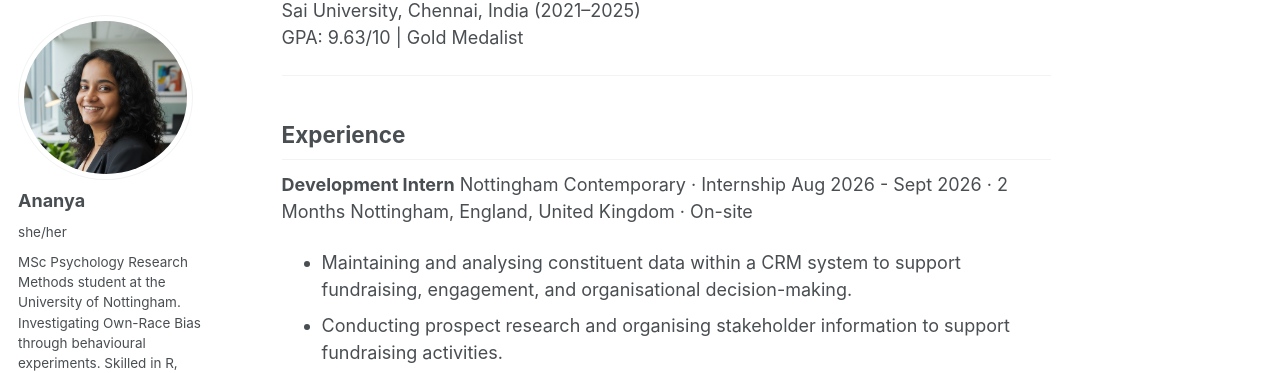
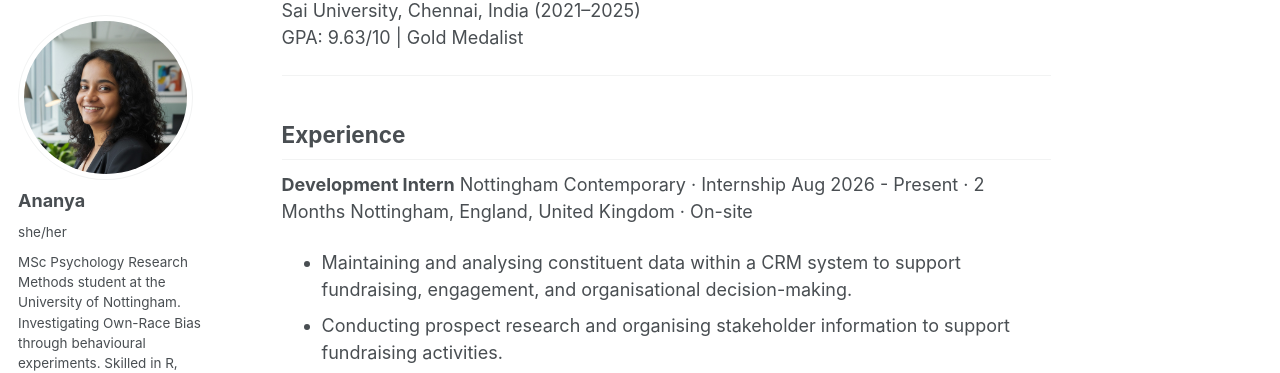
Before and after one commit to ananyav3003/ananyav3003.github.io, a Jekyll site: the page built from _pages/cv.md, in a window 1280 px wide and 900 px high, scrolled down 457 px. Shown: the part 86-459 px from the top of the window. Built offline with Jekyll 4.4.1, drawn with Linux system fonts in a browser that asks for light colours; a style sheet for code colours, icons or effects is not loaded.

Commit message:
Change internship end date to 'Present'
Updated internship end date to reflect current status.

```diff
--- a/_pages/cv.md
+++ b/_pages/cv.md
@@ -26,7 +26,7 @@ GPA: 9.63/10 | Gold Medalist
 ## Experience
 
 **Development Intern** Nottingham Contemporary · Internship
-Aug 2026 - Sept 2026 · 2 Months
+Aug 2026 - Present · 2 Months
 Nottingham, England, United Kingdom · On-site
 
 - Maintaining and analysing constituent data within a CRM system to support fundraising, engagement, and organisational decision-making.
```
